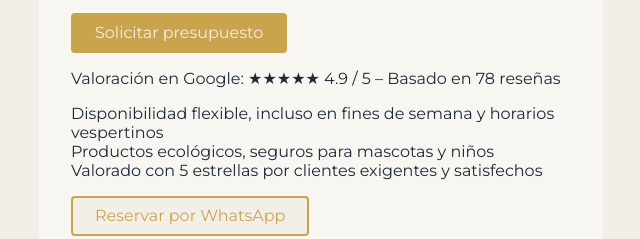
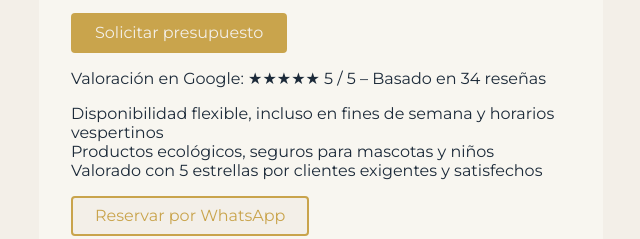
Before and after one commit to ebabel-eu/limpeticion, a website: page index.html in a window 1280 px wide. Shown: the part 350-589 px from the top of the page, 319-959 px from the left. Drawn offline with nearby package versions, Linux system fonts and the light colour scheme.

Commit message:
Update reviews

```diff
--- a/index.html
+++ b/index.html
@@ -310,7 +310,7 @@
       </a>
     </p>
 
-    <p>Valoración en Google: ★★★★★ 4.9 / 5 – Basado en 78 reseñas</p>
+    <p>Valoración en Google: ★★★★★ 5 / 5 – Basado en 34 reseñas</p>
 
     <ul>
       <li>Disponibilidad flexible, incluso en fines de semana y horarios vespertinos</li>
```
